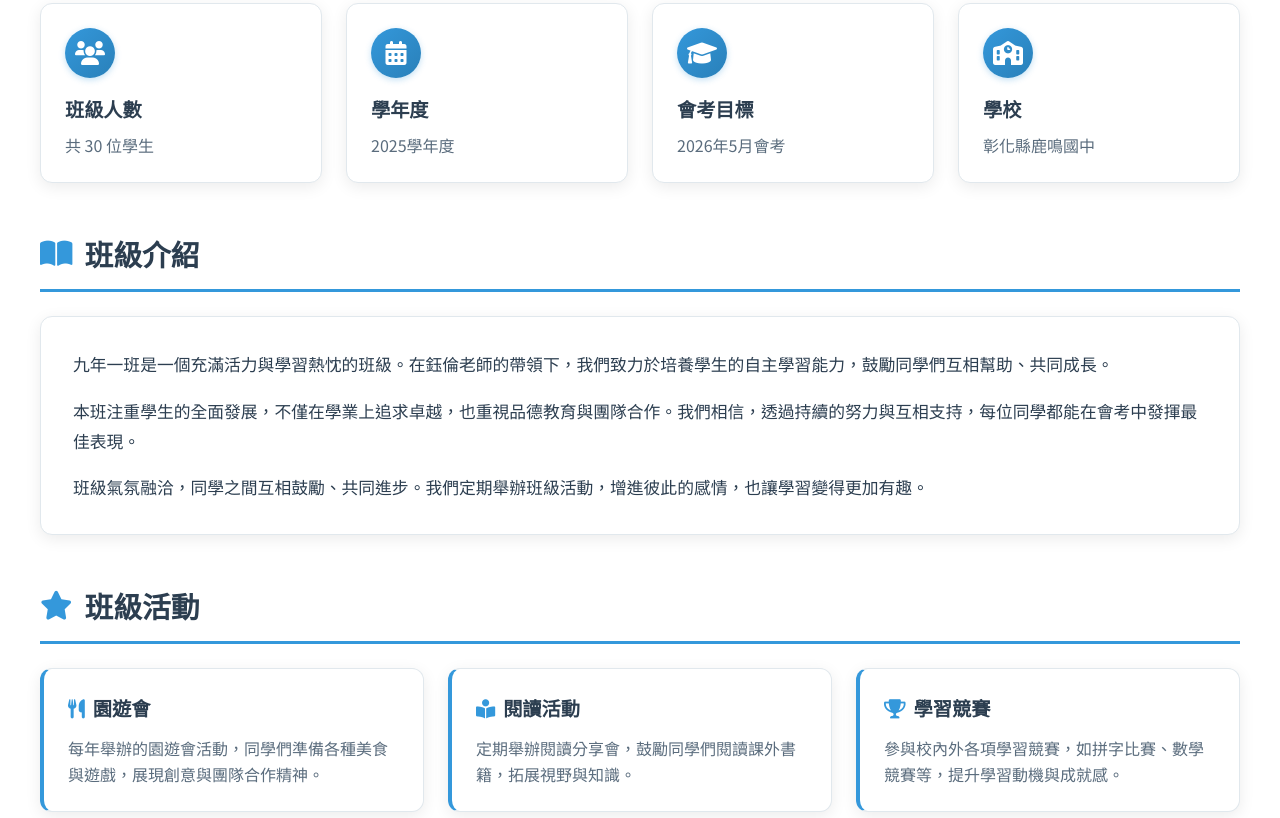
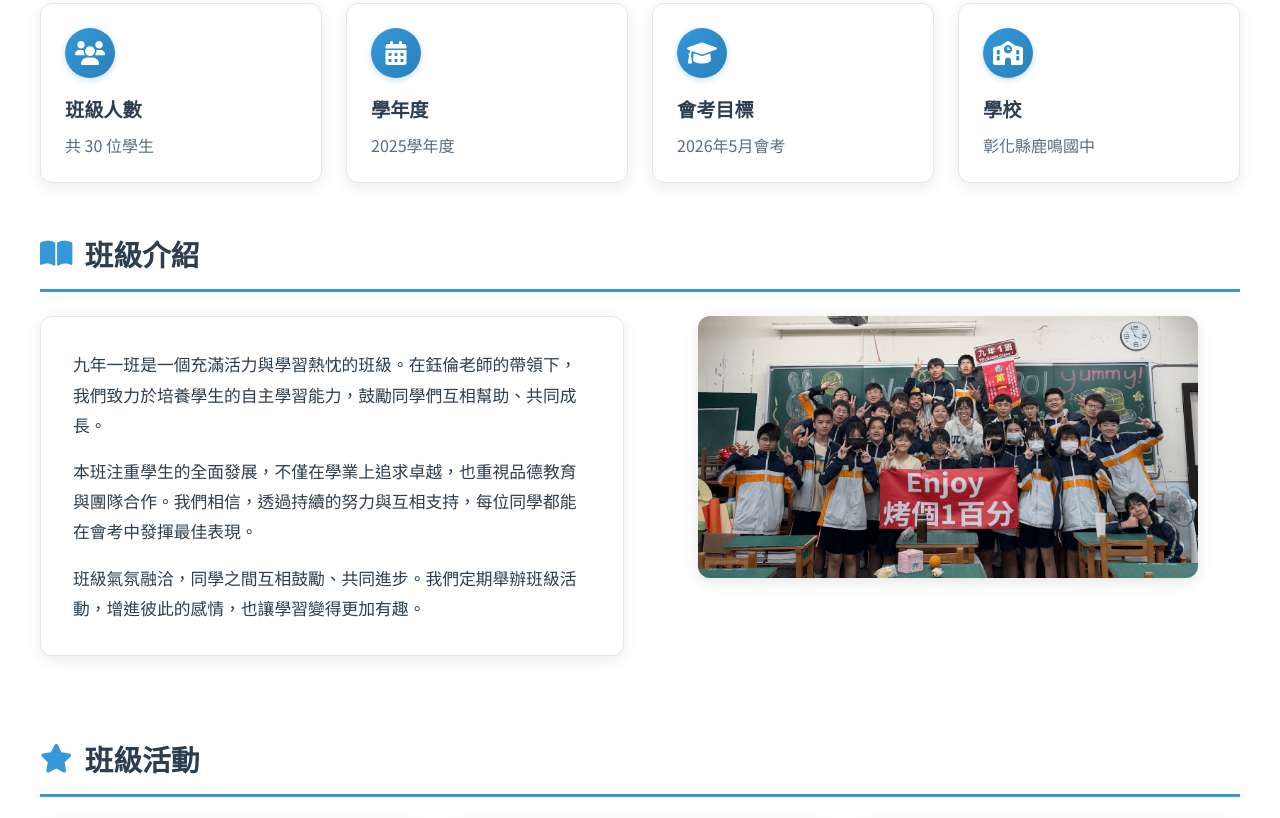
Before and after one commit to rennychou599-lgtm/ellen-classroom, a website: page class-901.html in a window 1280 px wide. Shown: the part 548-1366 px from the top of the page. Drawn offline with Linux system fonts and the light colour scheme; a web font is replaced by a local one.

Commit message:
在九年一班页面添加班级照片（images2/bull1.png）

```diff
--- a/class-901.html
+++ b/class-901.html
@@ -355,6 +355,8 @@
                     <i class="fas fa-book-open"></i>
                     班級介紹
                 </h2>
+                <div style="display: flex; gap: 2rem; align-items: flex-start; flex-wrap: wrap;">
+                    <div style="flex: 1; min-width: 300px;">
                         <div class="class-description">
                             <p>
                                 九年一班是一個充滿活力與學習熱忱的班級。在鈺倫老師的帶領下，我們致力於培養學生的自主學習能力，鼓勵同學們互相幫助、共同成長。
@@ -365,6 +367,13 @@
                             <p>
                                 班級氣氛融洽，同學之間互相鼓勵、共同進步。我們定期舉辦班級活動，增進彼此的感情，也讓學習變得更加有趣。
                             </p>
+                        </div>
+                    </div>
+                    <div style="flex: 1; min-width: 300px; text-align: center;">
+                        <img src="images2/bull1.png" alt="九年一班班級照片"
+                             style="width: 100%; max-width: 500px; height: auto; border-radius: 12px; box-shadow: 0 4px 16px rgba(0, 0, 0, 0.1);"
+                             loading="lazy">
+                    </div>
                 </div>
             </div>
 
```
Lines whose indentation alone changed are shown as unchanged.
